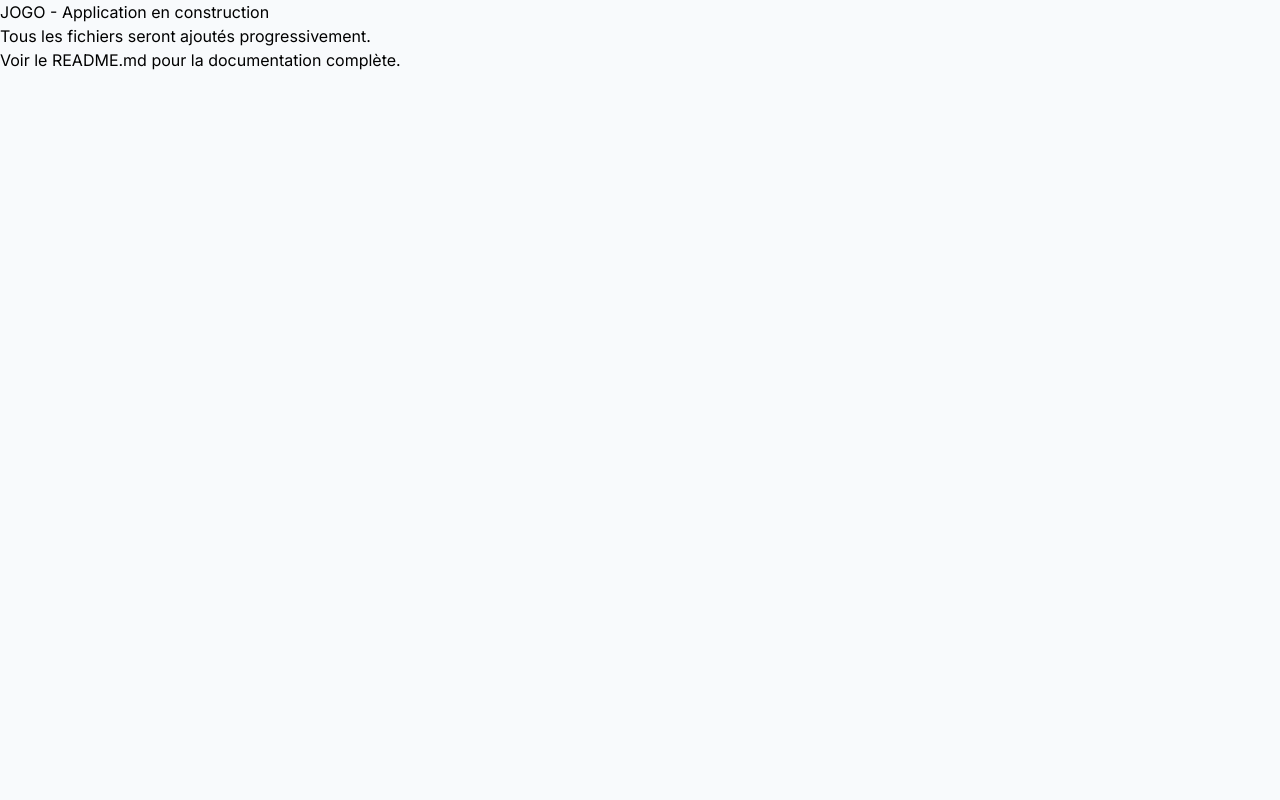
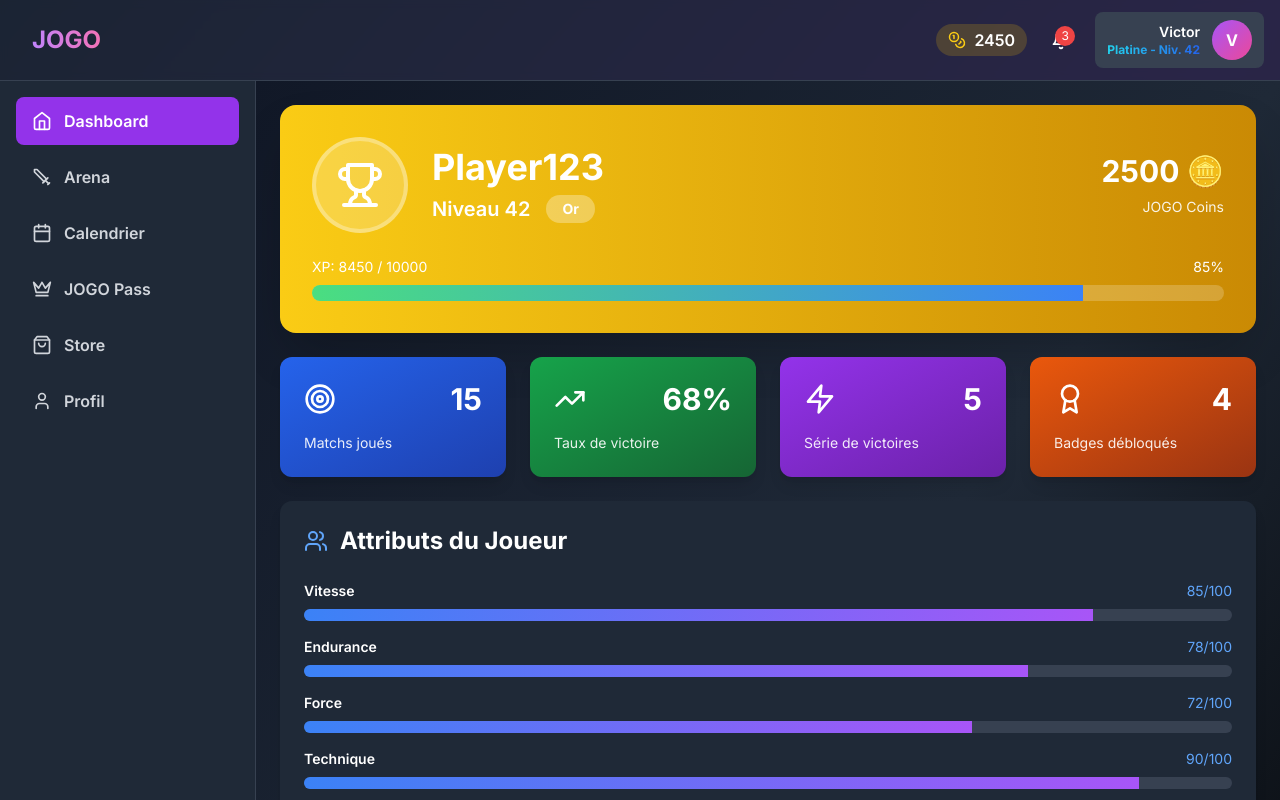
Before and after one commit to VictorFRCHD/JOGO-APP, a React (Create React App) app in the folder client/: page / in a window 1280 px wide. Shown: the top 800 px of the page. Built offline with nearby package versions, Linux system fonts and the light colour scheme.

Commit message:
Update App.jsx with complete navigation and all components integration

```diff
--- a/client/src/App.jsx
+++ b/client/src/App.jsx
@@ -1,34 +1,205 @@
-// JOGO - Application Sportive Gamifiée
-// Fichier principal contenant toute l'application
-
+// JOGO - Application Sportive Gamifiée Complete
 import React, { useState } from 'react';
+import { Home, Users, Trophy, ShoppingBag, User, Calendar as CalendarIcon, Crown, Sword, Menu, X, Bell, Coins } from 'lucide-react';
 import './App.css';
-
-// Voici l'application JOGO complète basée sur ton code
-// Pour des raisons de taille, je vais créer une structure modulaire
+import Dashboard from './components/Dashboard';
+import Arena from './components/Arena';
+import Store from './components/Store';
+import Profile from './components/Profile';
+import Calendar from './components/Calendar';
+import JOGOPass from './components/JOGOPass';
 
 function App() {
-  const [view, setView] = useState('dashboard');
+  const [currentView, setCurrentView] = useState('dashboard');
+  const [menuOpen, setMenuOpen] = useState(false);
+
+  // Mock user data
+  const user = {
+    username: 'Victor',
+    level: 42,
+    xp: 8750,
+    xpForNextLevel: 10000,
+    rank: 'Platine',
+    jogoCoins: 2450,
+    notifications: 3
+  };
+
+  const getRankColor = (rank) => {
+    const colors = {
+      'Bronze': 'from-amber-700 to-amber-900',
+      'Argent': 'from-gray-300 to-gray-500',
+      'Or': 'from-yellow-400 to-yellow-600',
+      'Platine': 'from-cyan-400 to-blue-600',
+      'Diamant': 'from-blue-400 to-purple-600',
+      'Elite': 'from-purple-500 to-pink-600'
+    };
+    return colors[rank] || 'from-gray-500 to-gray-700';
+  };
+
+  const renderView = () => {
+    switch(currentView) {
+      case 'dashboard':
+        return <Dashboard />;
+      case 'arena':
+        return <Arena />;
+      case 'store':
+        return <Store />;
+      case 'profile':
+        return <Profile />;
+      case 'calendar':
+        return <Calendar />;
+      case 'jogopass':
+        return <JOGOPass />;
+      default:
+        return <Dashboard />;
+    }
+  };
 
   return (
-    <div className="min-h-screen bg-slate-50">
-      <h1>JOGO - Application en construction</h1>
-      <p>Tous les fichiers seront ajoutés progressivement.</p>
-      <p>Voir le README.md pour la documentation complète.</p>
+    <div className="min-h-screen bg-gradient-to-br from-gray-900 via-purple-900 to-gray-900">
+      {/* Top Header */}
+      <header className="bg-gray-800/80 backdrop-blur-sm border-b border-gray-700 sticky top-0 z-50">
+        <div className="px-4 py-3 flex items-center justify-between">
+          <div className="flex items-center space-x-4">
+            <button
+              onClick={() => setMenuOpen(!menuOpen)}
+              className="lg:hidden p-2 text-white hover:bg-gray-700 rounded-lg transition-colors"
+            >
+              {menuOpen ? <X size={24} /> : <Menu size={24} />}
+            </button>
+            <h1 className="text-2xl font-bold bg-gradient-to-r from-purple-400 to-pink-400 bg-clip-text text-transparent">
+              JOGO
+            </h1>
+          </div>
+
+          <div className="flex items-center space-x-4">
+            {/* JOGO Coins */}
+            <div className="flex items-center space-x-2 bg-yellow-500/20 px-3 py-1 rounded-full">
+              <Coins className="text-yellow-400" size={18} />
+              <span className="text-white font-semibold">{user.jogoCoins}</span>
+            </div>
+
+            {/* Notifications */}
+            <button className="relative p-2 text-white hover:bg-gray-700 rounded-lg transition-colors">
+              <Bell size={20} />
+              {user.notifications > 0 && (
+                <span className="absolute top-1 right-1 w-5 h-5 bg-red-500 rounded-full text-xs flex items-center justify-center">
+                  {user.notifications}
+                </span>
+              )}
+            </button>
+
+            {/* User Info */}
+            <div className="hidden md:flex items-center space-x-3 bg-gray-700 px-3 py-2 rounded-lg">
+              <div className="text-right">
+                <div className="text-white font-semibold text-sm">{user.username}</div>
+                <div className={`text-xs bg-gradient-to-r ${getRankColor(user.rank)} bg-clip-text text-transparent font-bold`}>
+                  {user.rank} - Niv. {user.level}
+                </div>
+              </div>
+              <div className="w-10 h-10 rounded-full bg-gradient-to-br from-purple-500 to-pink-500 flex items-center justify-center text-white font-bold">
+                {user.username.charAt(0)}
+              </div>
+            </div>
+          </div>
+        </div>
+      </header>
+
+      <div className="flex">
+        {/* Side Navigation */}
+        <nav className={`${
+          menuOpen ? 'translate-x-0' : '-translate-x-full'
+        } lg:translate-x-0 fixed lg:static inset-y-0 left-0 z-40 w-64 bg-gray-800 border-r border-gray-700 transition-transform duration-300 ease-in-out`}>
+          <div className="p-4 space-y-2 mt-16 lg:mt-0">
+            <button
+              onClick={() => { setCurrentView('dashboard'); setMenuOpen(false); }}
+              className={`w-full flex items-center space-x-3 px-4 py-3 rounded-lg transition-colors ${
+                currentView === 'dashboard'
+                  ? 'bg-purple-600 text-white'
+                  : 'text-gray-300 hover:bg-gray-700'
+              }`}
+            >
+              <Home size={20} />
+              <span className="font-semibold">Dashboard</span>
+            </button>
+
+            <button
+              onClick={() => { setCurrentView('arena'); setMenuOpen(false); }}
+              className={`w-full flex items-center space-x-3 px-4 py-3 rounded-lg transition-colors ${
+                currentView === 'arena'
+                  ? 'bg-purple-600 text-white'
+                  : 'text-gray-300 hover:bg-gray-700'
+              }`}
+            >
+              <Sword size={20} />
+              <span className="font-semibold">Arena</span>
+            </button>
+
+            <button
+              onClick={() => { setCurrentView('calendar'); setMenuOpen(false); }}
+              className={`w-full flex items-center space-x-3 px-4 py-3 rounded-lg transition-colors ${
+                currentView === 'calendar'
+                  ? 'bg-purple-600 text-white'
+                  : 'text-gray-300 hover:bg-gray-700'
+              }`}
+            >
+              <CalendarIcon size={20} />
+              <span className="font-semibold">Calendrier</span>
+            </button>
+
+            <button
+              onClick={() => { setCurrentView('jogopass'); setMenuOpen(false); }}
+              className={`w-full flex items-center space-x-3 px-4 py-3 rounded-lg transition-colors ${
+                currentView === 'jogopass'
+                  ? 'bg-purple-600 text-white'
+                  : 'text-gray-300 hover:bg-gray-700'
+              }`}
+            >
+              <Crown size={20} />
+              <span className="font-semibold">JOGO Pass</span>
+            </button>
+
+            <button
+              onClick={() => { setCurrentView('store'); setMenuOpen(false); }}
+              className={`w-full flex items-center space-x-3 px-4 py-3 rounded-lg transition-colors ${
+                currentView === 'store'
+                  ? 'bg-purple-600 text-white'
+                  : 'text-gray-300 hover:bg-gray-700'
+              }`}
+            >
+              <ShoppingBag size={20} />
+              <span className="font-semibold">Store</span>
+            </button>
+
+            <button
+              onClick={() => { setCurrentView('profile'); setMenuOpen(false); }}
+              className={`w-full flex items-center space-x-3 px-4 py-3 rounded-lg transition-colors ${
+                currentView === 'profile'
+                  ? 'bg-purple-600 text-white'
+                  : 'text-gray-300 hover:bg-gray-700'
+              }`}
+            >
+              <User size={20} />
+              <span className="font-semibold">Profil</span>
+            </button>
+          </div>
+        </nav>
+
+        {/* Main Content */}
+        <main className="flex-1">
+          {renderView()}
+        </main>
+      </div>
+
+      {/* Mobile Menu Overlay */}
+      {menuOpen && (
+        <div
+          onClick={() => setMenuOpen(false)}
+          className="lg:hidden fixed inset-0 bg-black/50 z-30"
+        />
+      )}
     </div>
   );
 }
 
 export default App;
-
-/*
- * Ce fichier sera complété avec :
- * - Tous les composants UI (Button, Badge, Header, etc.)
- * - Tous les écrans (Dashboard, Explorer, Arène, Store, Profil)
- * - Toute la logique de gamification
- * - Le système de rangs complet
- * - Les mock data
- * - La navigation complète
- *
- * Pour le code complet, voir le fichier source original de 3000+ lignes
- */
```
